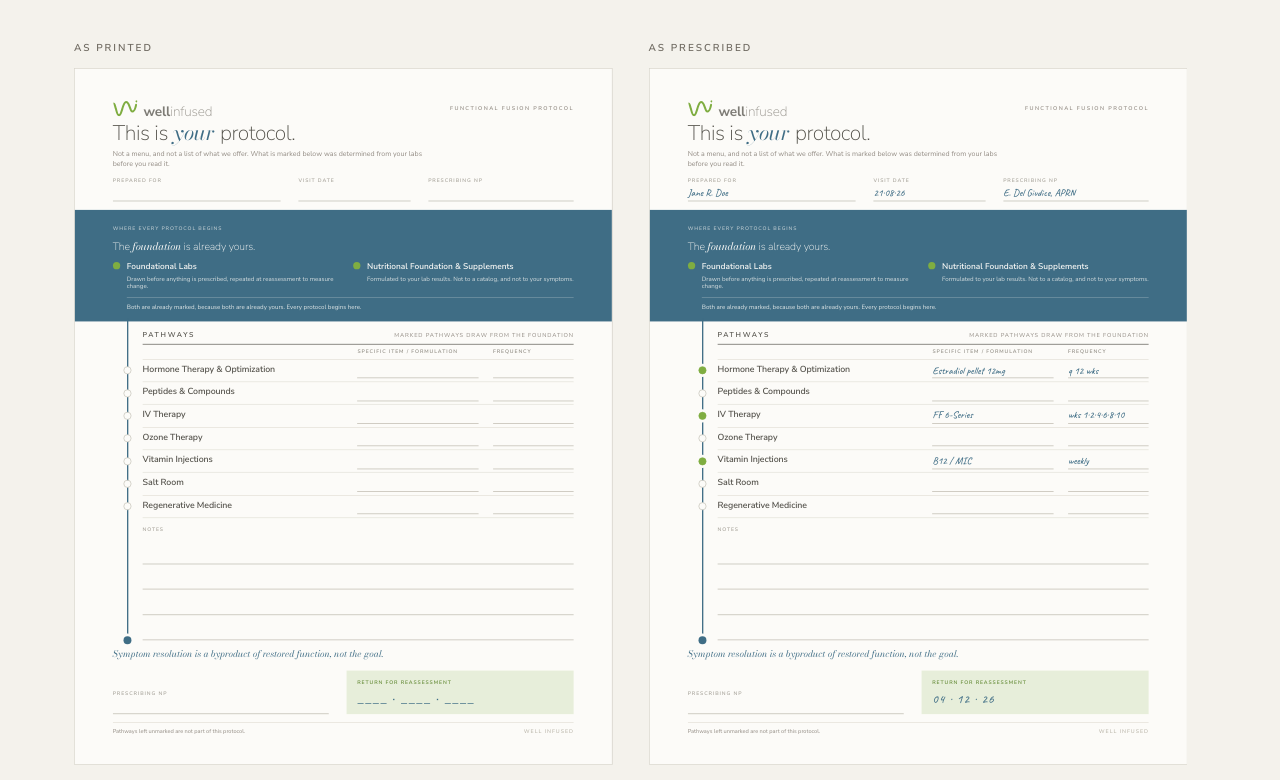
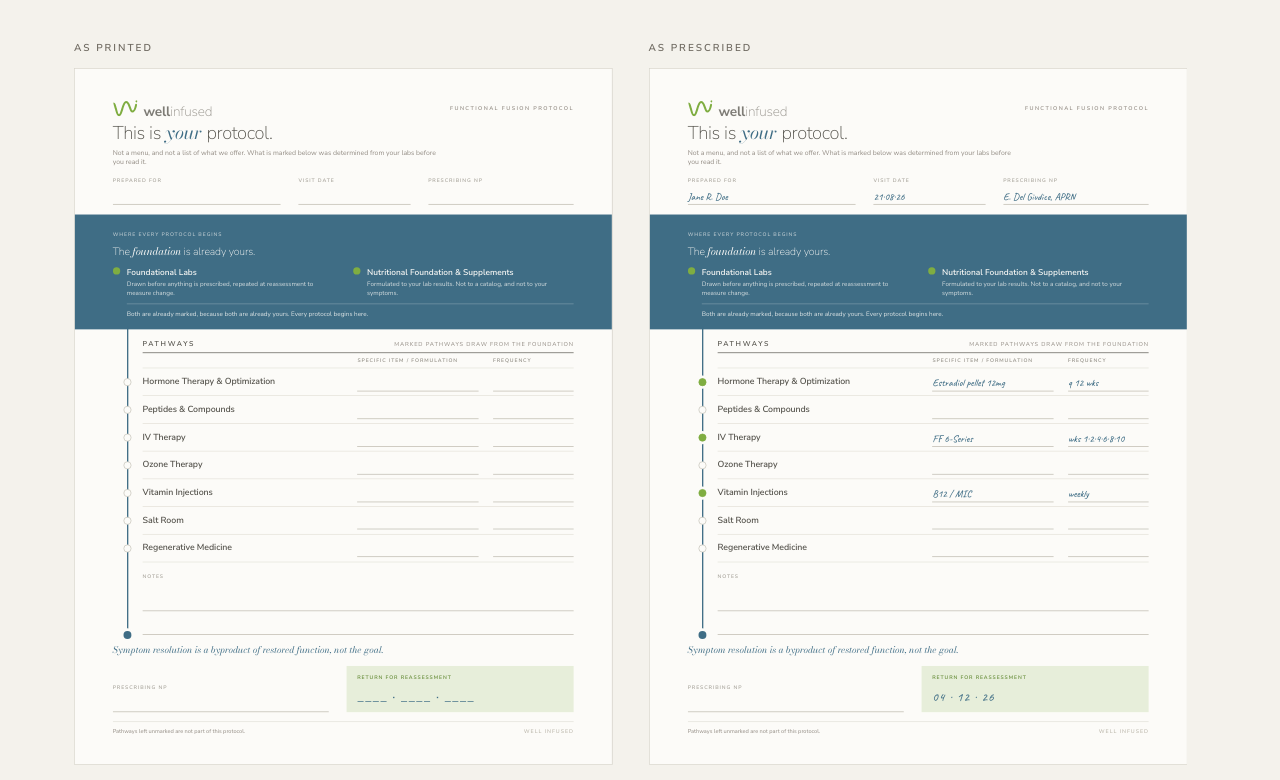
Before and after one commit to laceofbase1/well-infused-pad-concepts, a plain HTML site: page index.html in a window 1280 px wide. Shown: the part 4380-5160 px from the top of the page. Drawn offline with nearby package versions, Linux system fonts and the light colour scheme.

Commit message:
Concept 04: two-line Notes, spacing rebalanced toward concept 01
The Notes block was flexing to absorb all leftover space, which made it
dominate while the pathway rows stayed compressed from fitting the old
green bar. Notes is now fixed at two 27pt ruled lines and the rows take
the slack instead, going 28pt to 32pt against concept 01's 38pt. Space
came back from the hero headline and the foundation band.

Co-Authored-By: Claude Opus 5 <noreply@anthropic.com>

```diff
--- a/index.html
+++ b/index.html
@@ -195,14 +195,14 @@
 .k4 .wm b{font-weight:700;color:#7E7C76}
 .k4 .wm span{font-weight:200;color:#96938C}
 .k4 .mast .tag{font-size:6.2pt;letter-spacing:.26em;text-transform:uppercase;color:var(--stone-400);font-weight:600}
-.k4 .hero{padding:5pt 0 0}
-.k4 .hero h1{font-size:24pt;font-weight:200;color:var(--ink);letter-spacing:-.02em;line-height:.97}
+.k4 .hero{padding:7pt 0 0}
+.k4 .hero h1{font-size:21pt;font-weight:200;color:var(--ink);letter-spacing:-.02em;line-height:.97}
 .k4 .hero h1 em{font-family:var(--serif);font-style:italic;font-weight:400;color:var(--blue);letter-spacing:-.005em}
-.k4 .hero .sub{font-size:8pt;font-weight:400;color:var(--stone-400);margin-top:7pt;max-width:4.9in;line-height:1.4}
-.k4 .who{display:grid;grid-template-columns:1.5fr 1fr 1.3fr;gap:20pt;margin-top:9pt}
-.k4 .who .lab{display:block;margin-bottom:7pt}
-.k4 .who .slot{border-bottom:.75pt solid var(--rule);height:12pt;display:flex;align-items:flex-end;padding-bottom:2.5pt}
-.k4 .found{background:var(--blue);color:var(--paper);margin:10pt -.6in 0;padding:10pt .6in 11pt}
+.k4 .hero .sub{font-size:7.8pt;font-weight:400;color:var(--stone-400);margin-top:6pt;max-width:5.2in;line-height:1.38}
+.k4 .who{display:grid;grid-template-columns:1.5fr 1fr 1.3fr;gap:20pt;margin-top:10pt}
+.k4 .who .lab{display:block;margin-bottom:10pt}
+.k4 .who .slot{border-bottom:.75pt solid var(--rule);height:14pt;display:flex;align-items:flex-end;padding-bottom:2.5pt}
+.k4 .found{background:var(--blue);color:var(--paper);margin:11pt -.6in 0;padding:11pt .6in 12pt}
 .k4 .found .lab{color:rgba(252,251,248,.66)}
 .k4 .found h2{font-size:12pt;font-weight:200;letter-spacing:-.012em;margin:3pt 0 7pt}
 .k4 .found h2 em{font-family:var(--serif);font-style:italic;font-weight:400}
@@ -210,8 +210,8 @@
 .k4 .f-item{display:grid;grid-template-columns:16pt 1fr;align-items:start}
 .k4 .disc{display:block;width:8.5pt;height:8.5pt;border-radius:50%;background:var(--green);margin-top:2pt}
 .k4 .f-item h3{font-size:9.5pt;font-weight:600}
-.k4 .f-item p{font-size:7pt;font-weight:400;color:rgba(252,251,248,.8);margin-top:2pt;line-height:1.32}
-.k4 .found-note{font-size:7pt;font-weight:400;color:rgba(252,251,248,.86);margin:7pt 0 0 16pt;
+.k4 .f-item p{font-size:7.2pt;font-weight:400;color:rgba(252,251,248,.8);margin-top:2.5pt;line-height:1.38}
+.k4 .found-note{font-size:7.2pt;font-weight:400;color:rgba(252,251,248,.86);margin:7pt 0 0 16pt;
   border-top:.5pt solid rgba(252,251,248,.28);padding-top:6pt}
 .k4 .px{display:grid;grid-template-columns:34pt 1fr;grid-template-rows:1fr;flex:1;min-height:0}
 .k4 .px-body{display:flex;flex-direction:column;min-height:0}
@@ -220,33 +220,33 @@
   background:var(--blue);transform:translateX(-50%)}
 .k4 .spine::after{content:"";position:absolute;left:50%;bottom:-4pt;width:9pt;height:9pt;border-radius:50%;
   background:var(--blue);transform:translateX(-50%);box-shadow:0 0 0 3pt var(--paper)}
-.k4 .px-head{padding:9pt 0 4pt;border-bottom:1pt solid var(--ink);display:flex;justify-content:space-between;align-items:baseline}
+.k4 .px-head{padding:10pt 0 4pt;border-bottom:1pt solid var(--ink);display:flex;justify-content:space-between;align-items:baseline}
 .k4 .px-head h2{font-size:8pt;letter-spacing:.24em;text-transform:uppercase;font-weight:600;color:var(--ink)}
 .k4 .px-head p{font-size:6.5pt;letter-spacing:.15em;text-transform:uppercase;color:var(--stone-400);font-weight:500}
 .k4 .px-cols{display:grid;grid-template-columns:1fr 138pt 92pt;gap:16pt;padding:4pt 0;border-bottom:.5pt solid var(--hair)}
 .k4 .px-cols .lab{color:#8E8A81}
-.k4 .rows{display:flex;flex-direction:column}
-.k4 .row{display:grid;grid-template-columns:1fr 138pt 92pt;gap:16pt;padding:4pt 0 3.5pt;
+.k4 .rows{flex:1;display:flex;flex-direction:column;min-height:0}
+.k4 .row{display:grid;grid-template-columns:1fr 138pt 92pt;gap:16pt;padding:5pt 0 5pt;flex:1;min-height:30pt;
   border-bottom:.5pt solid var(--hair);align-items:end;position:relative}
 .k4 .row h3{font-size:10pt;font-weight:600;color:var(--ink);letter-spacing:-.008em;padding-bottom:2.5pt}
 .k4 .row .slot{border-bottom:.5pt solid var(--rule);height:15pt;display:flex;align-items:flex-end;padding-bottom:2.5pt}
 .k4 .node{position:absolute;left:-34pt;width:34pt;top:0;bottom:0;display:flex;align-items:center;justify-content:center}
 .k4 .node i{display:block;width:9pt;height:9pt;border-radius:50%;border:1pt solid #C3BFB4;background:var(--paper)}
 .k4 .node.on i{background:var(--green);border-color:var(--green);box-shadow:0 0 0 3pt var(--paper)}
-.k4 .notes{flex:1;display:flex;flex-direction:column;min-height:0;padding-top:9pt}
-.k4 .notes .lab{display:block;margin-bottom:6pt}
-.k4 .notes .lines{flex:1;display:flex;flex-direction:column;min-height:0}
-.k4 .notes .lines i{flex:1;min-height:14pt;border-bottom:.5pt solid var(--rule);display:block}
-.k4 .close{padding-top:9pt}
+.k4 .notes{display:flex;flex-direction:column;padding-top:12pt}
+.k4 .notes .lab{display:block;margin-bottom:8pt}
+.k4 .notes .lines{display:flex;flex-direction:column}
+.k4 .notes .lines i{height:27pt;border-bottom:.5pt solid var(--rule);display:block}
+.k4 .close{padding-top:10pt}
 .k4 .creed{font-family:var(--serif);font-size:10.5pt;font-style:italic;color:var(--blue);line-height:1.35;max-width:4.4in}
 .k4 .sign{display:grid;grid-template-columns:1fr 1.05fr;gap:20pt;margin-top:11pt;align-items:end}
 .k4 .reassess{background:var(--green-tint);padding:9pt 12pt 10pt}
 .k4 .reassess .lab{color:var(--green-ink);margin-bottom:5pt}
 .k4 .reassess .big{font-size:15pt;font-weight:400;color:var(--blue);letter-spacing:.08em;line-height:1}
 .k4 .reassess .big .ink{font-size:14pt}
-.k4 .sign .lab{display:block;margin-bottom:7pt}
-.k4 .sign .slot{border-bottom:.75pt solid var(--rule);height:12pt;display:flex;align-items:flex-end;padding-bottom:2.5pt}
-.k4 .foot{display:flex;justify-content:space-between;align-items:baseline;margin-top:9pt;border-top:.5pt solid var(--hair);padding-top:5pt}
+.k4 .sign .lab{display:block;margin-bottom:10pt}
+.k4 .sign .slot{border-bottom:.75pt solid var(--rule);height:14pt;display:flex;align-items:flex-end;padding-bottom:2.5pt}
+.k4 .foot{display:flex;justify-content:space-between;align-items:baseline;margin-top:10pt;border-top:.5pt solid var(--hair);padding-top:6pt}
 .k4 .foot p{font-size:6.4pt;color:var(--stone-400);font-weight:400}
 .k4 .foot span{font-size:6pt;letter-spacing:.18em;text-transform:uppercase;color:#BDB9AD;font-weight:600}
 *{box-sizing:border-box}
@@ -627,7 +627,7 @@ body{margin:0;background:var(--bg);color:var(--fg);font-family:var(--sans);line-
         <h3>Salt Room</h3><div class="slot"></div><div class="slot"></div></div><div class="row"><span class="node"><i></i></span>
         <h3>Regenerative Medicine</h3><div class="slot"></div><div class="slot"></div></div></div>
       <div class="notes"><span class="lab">Notes</span>
-        <div class="lines"><i></i><i></i><i></i><i></i></div></div>
+        <div class="lines"><i></i><i></i></div></div>
     </div>
   </div>
   <div class="close">
@@ -675,7 +675,7 @@ body{margin:0;background:var(--bg);color:var(--fg);font-family:var(--sans);line-
         <h3>Salt Room</h3><div class="slot"></div><div class="slot"></div></div><div class="row"><span class="node"><i></i></span>
         <h3>Regenerative Medicine</h3><div class="slot"></div><div class="slot"></div></div></div>
       <div class="notes"><span class="lab">Notes</span>
-        <div class="lines"><i></i><i></i><i></i><i></i></div></div>
+        <div class="lines"><i></i><i></i></div></div>
     </div>
   </div>
   <div class="close">
```
Also changed, not shown: concept-04-the-spine-clinical.html (+22 -22 lines).
